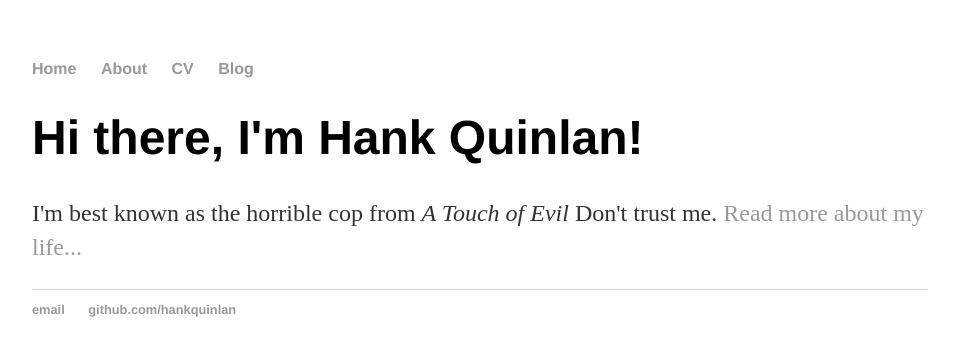
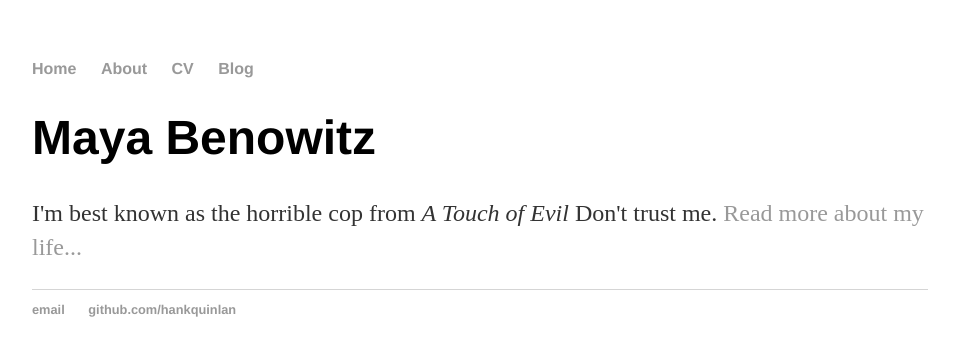
Before and after one commit to mayabenowitz/mayabenowitz.github.io, a Jekyll site: the page built from index.html, in a window 1280 px wide. Shown: the top 356 px of the page, without its empty margins (160-1115 px from the left). Built offline with Jekyll 4.4.1, drawn with Linux system fonts in a browser that asks for light colours.

Commit message:
Update index.html

```diff
--- a/index.html
+++ b/index.html
@@ -3,6 +3,6 @@ layout: default
 title: Maya Benowitz
 ---
 <div class="blurb">
-	<h1>Hi there, I'm Hank Quinlan!</h1>
+	<h1>Maya Benowitz</h1>
 	<p>I'm best known as the horrible cop from <em>A Touch of Evil</em> Don't trust me. <a href="/about">Read more about my life...</a></p>
 </div><!-- /.blurb -->
```
